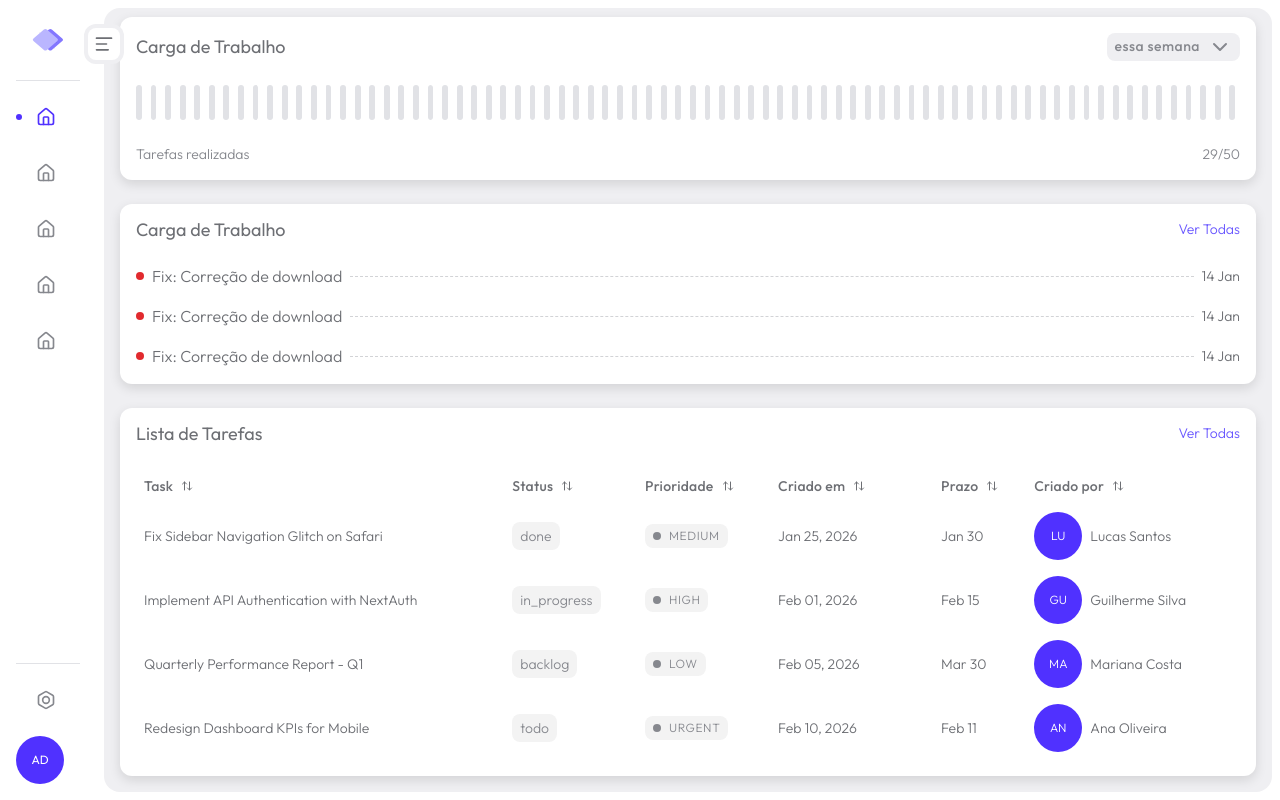
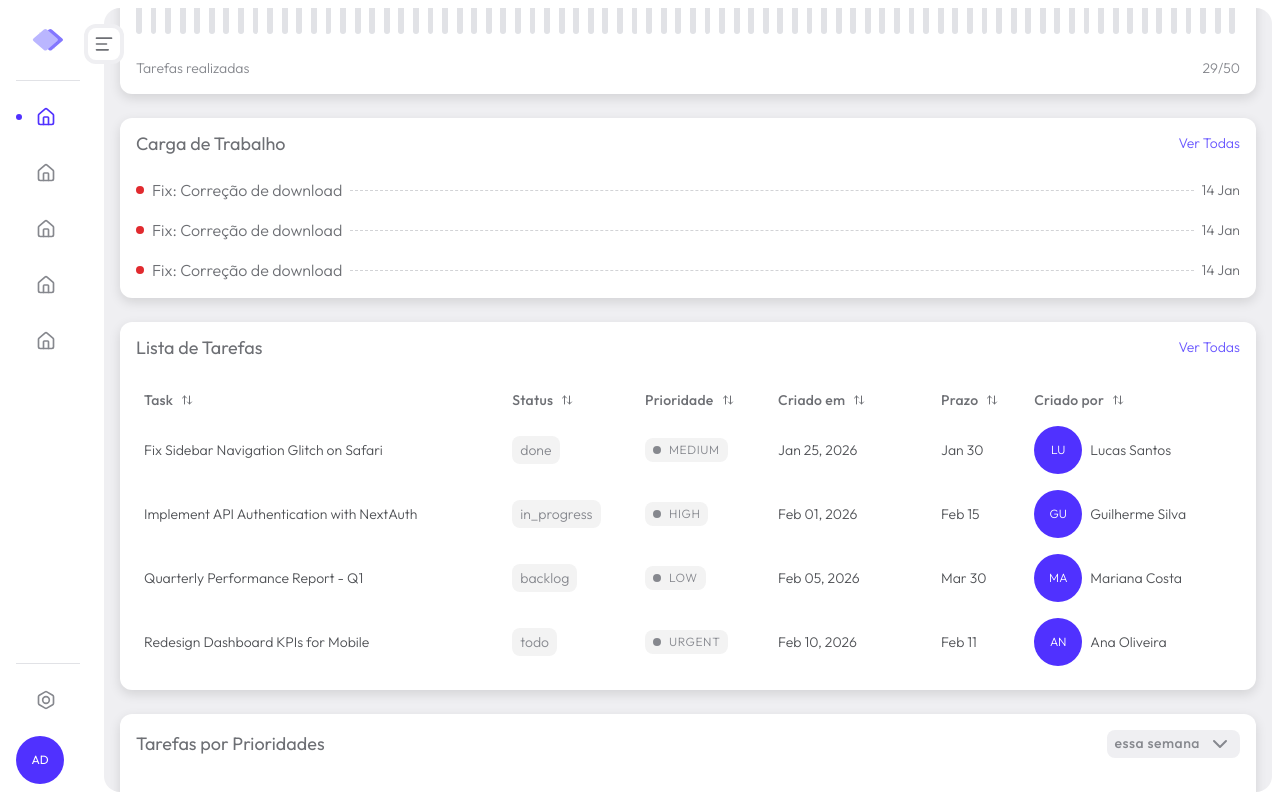
Before and after one commit to RodolfoAmorim/task-manager, a Next.js app: page /dashboard in a window 1280 px wide. Both pictures are taken after a click on the element "Task". Built offline with nearby package versions, Linux system fonts and the light colour scheme.

Commit message:
feat: gráfico donut

```diff
--- a/src/app/(root)/dashboard/page.tsx
+++ b/src/app/(root)/dashboard/page.tsx
@@ -1,6 +1,8 @@
+import { DonutChart } from "@/components/charts/donut-chart";
 import { StackedBarChart } from "@/components/charts/stacked-bar-chart";
 import { KpiCard } from "@/components/ui/kpi-card";
 import { LastTasksTable } from "@/features/dashboard/last-tasks-table";
+import { PriorityTasksChart } from "@/features/dashboard/priority-tasks-card";
 import { RecentActivitiesCard } from "@/features/dashboard/recent-activities-card";
 import { WorkloadCard } from "@/features/dashboard/workload-card";
 
@@ -18,6 +20,19 @@ const data = [
   { name: "Nov", valueA: 19, valueB: 5 },
   { name: "Dez", valueA: 16, valueB: 10 },
 ];
+
+const chartData = [
+  { name: "Críticas", value: 15, color: "#1e1b4b" }, // Azul escuro
+  { name: "Alta", value: 20, color: "#dc2626" }, // Vermelho
+  { name: "Média", value: 35, color: "#f59e0b" }, // Laranja
+  { name: "Baixa", value: 25, color: "#22c55e" }, // Verde
+  { name: "Leve", value: 5, color: "#e5e7eb" }, // Cinza claro
+];
+
+const centerInfo = {
+  value: 20,
+  label: "Alta",
+};
 
 export default function DashboardPage() {
   return (
@@ -79,8 +94,10 @@ export default function DashboardPage() {
           </div>
         </div>
 
-        <div className="mt-6 w-full">
+        <div className="mt-6 w-full space-y-6">
           <LastTasksTable />
+
+          <PriorityTasksChart />
         </div>
       </section>
     </div>
--- a/src/app/globals.css
+++ b/src/app/globals.css
@@ -3,28 +3,28 @@
 :root {
   --black: #000000;
   --white: #ffffff;
-  --purple-purple-50: #f0efffff;
-  --purple-purple-100: #dbd9ffff;
-  --purple-purple-200: #bab6ffff;
-  --purple-purple-300: #9e96ffff;
-  --purple-purple-400: #8377ffff;
-  --purple-purple-500: #6957ffff;
-  --purple-purple-600: #5031ffff;
-  --purple-purple-700: #3c00f1ff;
-  --purple-purple-800: #2900b1ff;
-  --purple-purple-900: #16006dff;
-  --purple-purple-950: #0b0049ff;
-  --gray-gray-50: #fcfdfeff;
-  --gray-gray-100: #f7f8f9ff;
-  --gray-gray-200: #efeff2ff;
-  --gray-gray-300: #e1e2e6ff;
-  --gray-gray-400: #d2d3d6ff;
-  --gray-gray-500: #bdbfc4ff;
-  --gray-gray-600: #a3a5abff;
-  --gray-gray-700: #86888eff;
-  --gray-gray-800: #6d6f74ff;
-  --gray-gray-900: #505256ff;
-  --gray-gray-950: #07080cff;
+  --purple-50: #f0efffff;
+  --purple-100: #dbd9ffff;
+  --purple-200: #bab6ffff;
+  --purple-300: #9e96ffff;
+  --purple-400: #8377ffff;
+  --purple-500: #6957ffff;
+  --purple-600: #5031ffff;
+  --purple-700: #3c00f1ff;
+  --purple-800: #2900b1ff;
+  --purple-900: #16006dff;
+  --purple-950: #0b0049ff;
+  --gray-50: #fcfdfeff;
+  --gray-100: #f7f8f9ff;
+  --gray-200: #efeff2ff;
+  --gray-300: #e1e2e6ff;
+  --gray-400: #d2d3d6ff;
+  --gray-500: #bdbfc4ff;
+  --gray-600: #a3a5abff;
+  --gray-700: #86888eff;
+  --gray-800: #6d6f74ff;
+  --gray-900: #505256ff;
+  --gray-950: #07080cff;
   --alert-error: #e12a2eff;
   --alert-success: #22bb33ff;
   --alert-warning: #f0ad4eff;
@@ -43,28 +43,28 @@
   --color-*: initial;
   --color-black: var(--black);
   --color-white: var(--white);
-  --color-purple-50: var(--purple-purple-50);
-  --color-purple-100: var(--purple-purple-100);
-  --color-purple-200: var(--purple-purple-200);
-  --color-purple-300: var(--purple-purple-300);
-  --color-purple-400: var(--purple-purple-400);
-  --color-purple-500: var(--purple-purple-500);
-  --color-purple-600: var(--purple-purple-600);
-  --color-purple-700: var(--purple-purple-700);
-  --color-purple-800: var(--purple-purple-800);
-  --color-purple-900: var(--purple-purple-900);
-  --color-purple-950: var(--purple-purple-950);
-  --color-gray-50: var(--gray-gray-50);
-  --color-gray-100: var(--gray-gray-100);
-  --color-gray-200: var(--gray-gray-200);
-  --color-gray-300: var(--gray-gray-300);
-  --color-gray-400: var(--gray-gray-400);
-  --color-gray-500: var(--gray-gray-500);
-  --color-gray-600: var(--gray-gray-600);
-  --color-gray-700: var(--gray-gray-700);
-  --color-gray-800: var(--gray-gray-800);
-  --color-gray-900: var(--gray-gray-900);
-  --color-gray-950: var(--gray-gray-950);
+  --color-purple-50: var(--purple-50);
+  --color-purple-100: var(--purple-100);
+  --color-purple-200: var(--purple-200);
+  --color-purple-300: var(--purple-300);
+  --color-purple-400: var(--purple-400);
+  --color-purple-500: var(--purple-500);
+  --color-purple-600: var(--purple-600);
+  --color-purple-700: var(--purple-700);
+  --color-purple-800: var(--purple-800);
+  --color-purple-900: var(--purple-900);
+  --color-purple-950: var(--purple-950);
+  --color-gray-50: var(--gray-50);
+  --color-gray-100: var(--gray-100);
+  --color-gray-200: var(--gray-200);
+  --color-gray-300: var(--gray-300);
+  --color-gray-400: var(--gray-400);
+  --color-gray-500: var(--gray-500);
+  --color-gray-600: var(--gray-600);
+  --color-gray-700: var(--gray-700);
+  --color-gray-800: var(--gray-800);
+  --color-gray-900: var(--gray-900);
+  --color-gray-950: var(--gray-950);
   --color-error: var(--alert-error);
   --color-success: var(--alert-success);
   --color-warning: var(--alert-warning);
@@ -138,7 +138,7 @@
 
 body {
   background: var(--color-gray-50);
-  color: var(--color-gray-800);
+  color: var(--color-gray-900);
   font-family: var(--font-outfit);
 }
 
--- /dev/null
+++ b/src/components/charts/donut-chart.tsx
@@ -0,0 +1,85 @@
+"use client";
+
+import { useState } from "react";
+import { PieChart, Pie, Cell, ResponsiveContainer } from "recharts";
+
+interface ChartDataItem {
+  name: string;
+  value: number;
+  color: string;
+}
+
+interface DonutChartProps {
+  data: ChartDataItem[];
+  innerRadius?: number;
+  outerRadius?: number;
+}
+
+export function DonutChart({
+  data = [],
+  innerRadius = 75,
+  outerRadius = 100,
+}: DonutChartProps) {
+  const [activeIndex, setActiveIndex] = useState(0);
+
+  const activeItem = data[activeIndex];
+  const displayValue = activeItem?.value ?? 0;
+  const displayLabel = activeItem?.name ?? "";
+
+  return (
+    <>
+      <div className="relative h-64 w-full">
+        <ResponsiveContainer width="100%" height="100%">
+          <PieChart>
+            <Pie
+              data={data}
+              cx="50%"
+              cy="50%"
+              innerRadius={innerRadius}
+              outerRadius={outerRadius}
+              paddingAngle={0}
+              dataKey="value"
+              strokeWidth={0}
+              startAngle={90}
+              endAngle={-270}
+            >
+              {data.map((entry, index) => (
+                <Cell
+                  key={`cell-${index}`}
+                  fill={entry.color}
+                  className="cursor-pointer"
+                  onClick={() => setActiveIndex(index)}
+                />
+              ))}
+            </Pie>
+          </PieChart>
+        </ResponsiveContainer>
+
+        <div className="pointer-events-none absolute inset-0 flex flex-col items-center justify-center">
+          <span className="text-4xl leading-tight font-bold text-slate-800">
+            {displayValue}
+          </span>
+
+          <span className="text-base font-medium text-slate-500">
+            {displayLabel}
+          </span>
+        </div>
+      </div>
+
+      <div className="mt-4 flex flex-wrap items-center justify-center gap-x-5 gap-y-2">
+        {data.map((item, index) => (
+          <div key={index} className="flex items-center gap-2">
+            <span
+              className="block h-3 w-3 rounded-sm"
+              style={{ backgroundColor: item.color }}
+            ></span>
+
+            <span className="text-sm leading-tight text-slate-700">
+              {item.name}
+            </span>
+          </div>
+        ))}
+      </div>
+    </>
+  );
+}
--- /dev/null
+++ b/src/features/dashboard/priority-tasks-card.tsx
@@ -0,0 +1,28 @@
+"use client";
+
+import { ChevronDownIcon } from "lucide-react";
+import { DonutChart } from "@/components/charts/donut-chart";
+
+const chartData = [
+  { name: "Críticas", value: 15, color: "#1e1b4b" },
+  { name: "Alta", value: 20, color: "#dc2626" },
+  { name: "Média", value: 35, color: "#f59e0b" },
+  { name: "Baixa", value: 25, color: "#22c55e" },
+  { name: "Leve", value: 5, color: "#e5e7eb" },
+];
+
+export function PriorityTasksChart() {
+  return (
+    <div className="card w-full space-y-6">
+      <div className="mb-6 flex items-center justify-between">
+        <h3 className="card-title text-lg">Tarefas por Prioridades</h3>
+
+        <button className="tracking-05px flex items-center justify-center gap-2 rounded-lg bg-gray-200 px-2 py-0.5 text-sm leading-tight font-medium text-gray-700">
+          essa semana <ChevronDownIcon />
+        </button>
+      </div>
+
+      <DonutChart data={chartData} />
+    </div>
+  );
+}
```
